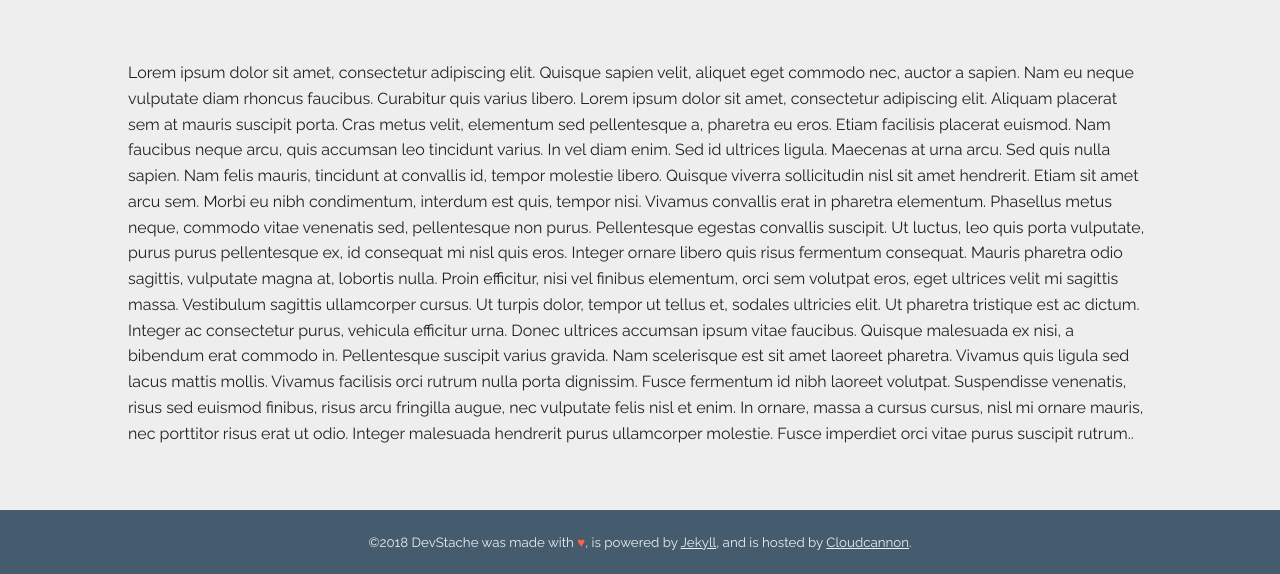
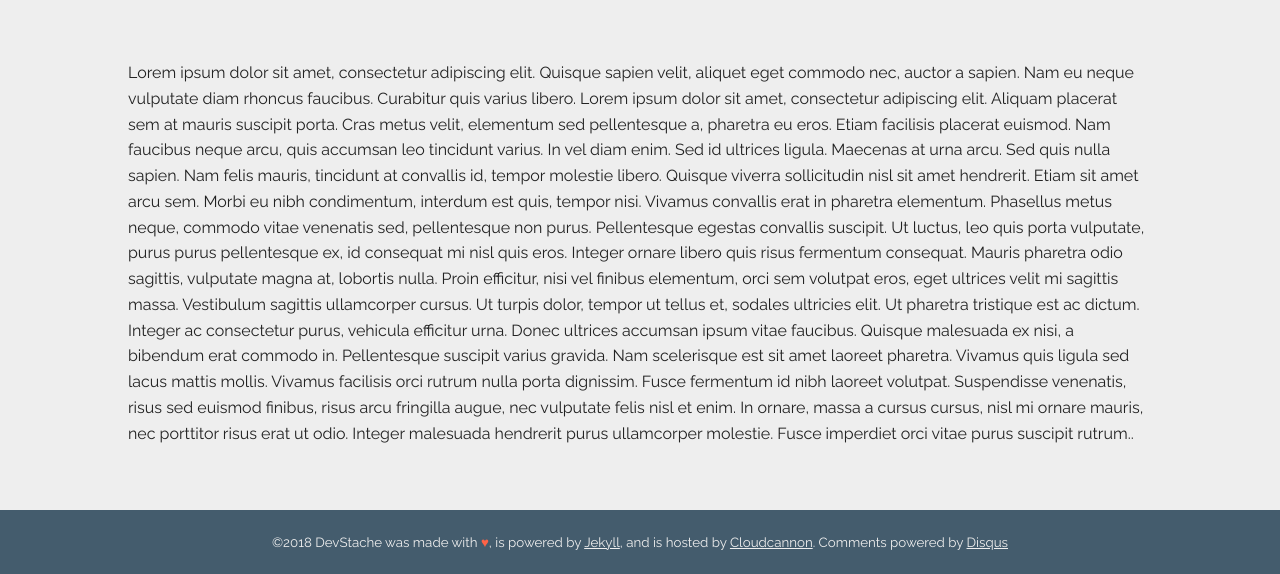
Before and after one commit to mattacraig/DevStache, a Jekyll site: the page built from about.html, in a window 1280 px wide and 900 px high, scrolled down 398 px, cut to the strip 326-900 px from the top of the window. Built offline with Jekyll 4.4.1, drawn with Linux system fonts in a browser that asks for light colours.

Commit message:
add disqus link to footer

```diff
--- a/_includes/footer.html
+++ b/_includes/footer.html
@@ -2,7 +2,9 @@
   <small>&copy;{{site.time | date: "%Y"}} DevStache was made with
     <span class="heart">&hearts;</span>, is powered by
     <a href="https://jekyllrb.com/" target="_blank">Jekyll</a>, and is hosted by
-    <a href="https://cloudcannon.com/" target="_blank">Cloudcannon</a>.</small>
+    <a href="https://cloudcannon.com/" target="_blank">Cloudcannon</a>. Comments powered by
+    <a href="https://disqus.com/">Disqus</a>
+  </small>
 </footer>
 
 <script src="/js/main.js"></script>
```
